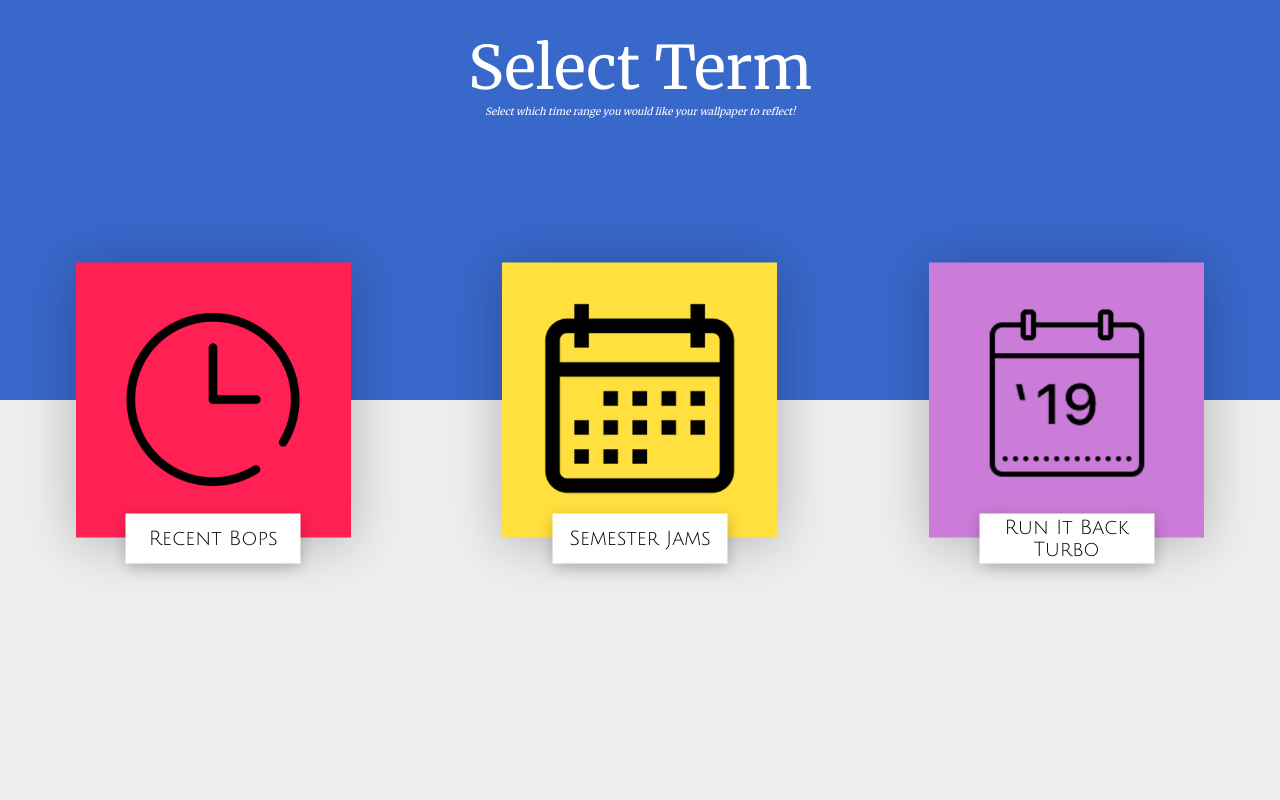
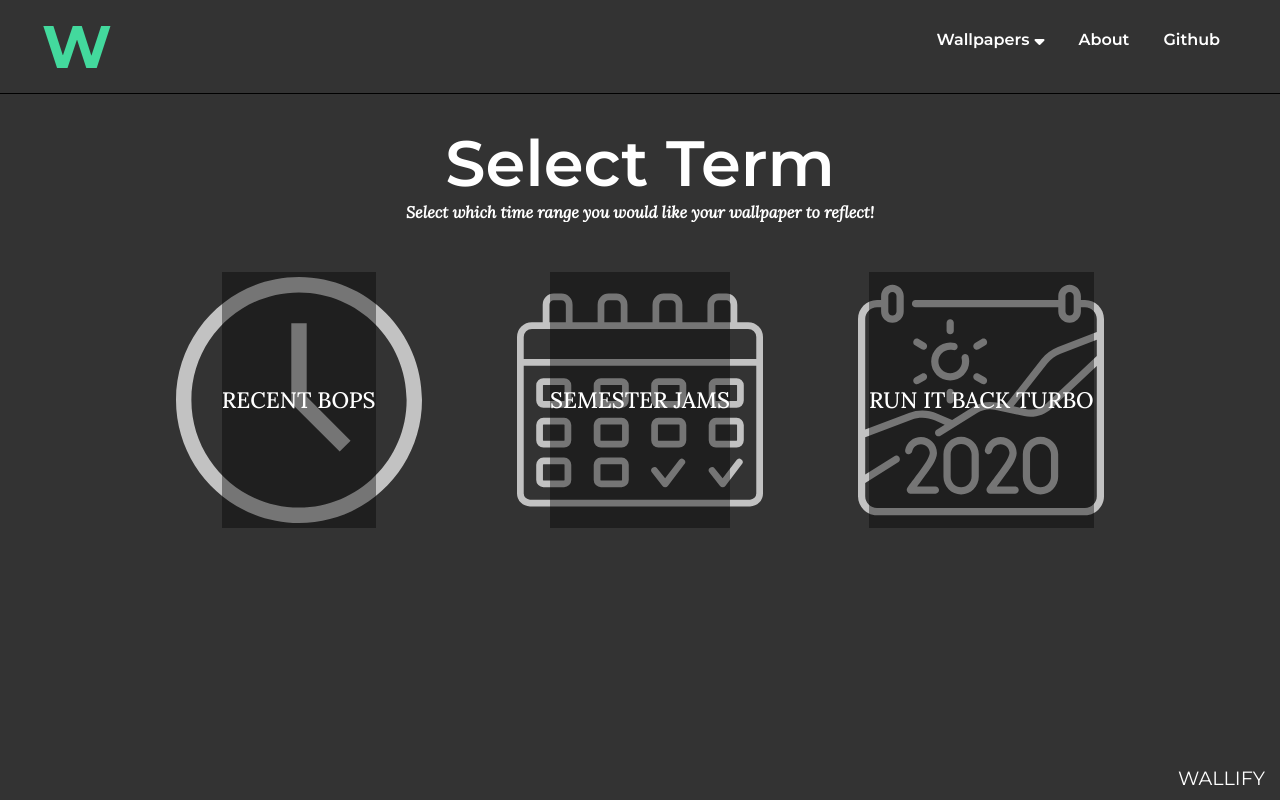
Before and after one commit to sahluwalia17/Wallify, a Flask app: page /choices in a window 1280 px wide. Run offline with Flask 2, Linux system fonts and the light colour scheme; some libraries are stand-ins or nearby versions.

Commit message:
changes for intermediate in

```diff
--- a/application.py
+++ b/application.py
@@ -193,10 +193,13 @@ def spotify(spotifyAPI):
 def intermediate():
     #perform redirects based on the option that the user picks
     if request.method == "POST":
+        print(request.form.getlist('option'))
         if request.form["option"] == "Recent Bops":
             trackinfo = spotify("https://api.spotify.com/v1/me/top/tracks?time_range=short_term&limit=50")
             return redirect(url_for('short',data=trackinfo))
         elif request.form["option"] == "Semester Jams":
+            print("HEREEE")
+
             trackinfo = spotify("https://api.spotify.com/v1/me/top/tracks?time_range=medium_term&limit=50")
             return redirect(url_for('medium',data=trackinfo))
         elif request.form["option"] == "Run It Back Turbo":
--- /dev/null
+++ b/static/styles/intermediate.css
@@ -0,0 +1,386 @@
+:root {
+    --primary-color: #333;
+    --secondary-color: #fff;
+    --third-color: #43D99D;
+    --fourth-color: #000;
+}
+
+* {
+    box-sizing: border-box;
+    margin: 0;
+    padding: 0;
+}
+
+body {
+    background: var(--primary-color);
+    margin: 0;
+    position: relative;
+    min-height: 100vh;
+}
+
+h1 {
+    font-family: 'Montserrat', sans-serif;
+}
+
+a {
+    text-decoration: none;
+}
+
+
+/* a:visited{
+    color:var(--third-color);
+  } */
+
+ul {
+    list-style: none;
+}
+
+.container {
+    margin: auto;
+    overflow: hidden;
+}
+
+
+/* HEADER & HEADER SPACING*/
+
+.header {
+    display: flex;
+    background-color: var(--primary-color);
+    z-index: 100000;
+    border-bottom: 1px solid #000000;
+}
+
+h1 {
+    color: var(--third-color);
+    font-family: 'Montserrat', sans-serif;
+    font-weight: bold;
+    font-size: 60px;
+    padding: 10px 10px;
+    margin: 0;
+    white-space: nowrap;
+}
+
+.header .container {
+    display: grid;
+    grid-template-columns: repeat(7, 1fr);
+}
+
+
+/* name spacing */
+
+.name {
+    justify-self: center;
+}
+
+
+/* navbar spacing */
+
+nav {
+    grid-column-end: 8;
+    white-space: nowrap;
+    display: inline-block;
+}
+
+
+/* NAVBAR */
+
+button {
+    background-color: unset;
+    border: none;
+    cursor: pointer;
+    font-size: unset;
+    box-shadow: none;
+    outline: none;
+}
+
+nav a,
+.link {
+    font-family: 'Montserrat', sans-serif;
+    font-weight: 600;
+    color: var(--secondary-color);
+    display: inline-block;
+}
+
+nav a:hover {
+    color: var(--third-color);
+}
+
+.link:hover {
+    color: var(--third-color);
+}
+
+ul li {
+    display: inline-block;
+}
+
+ul li:last-child {
+    margin-right: 60px;
+}
+
+ul ul li:last-child {
+    margin-right: 0px;
+}
+
+ul li a,
+.link {
+    text-decoration: none;
+    padding: 30px 15px 10px 15px;
+    display: block;
+    color: var(--secondary-color);
+}
+
+ul ul li a,
+.link {
+    text-decoration: none;
+    padding: 10px;
+    display: block;
+}
+
+ul ul {
+    position: absolute;
+    min-width: auto;
+    display: none;
+    box-shadow: 0px 8px 16px 0px rgba(0, 0, 0, 0.2);
+}
+
+ul ul li {
+    display: block;
+}
+
+ul li:hover ul {
+    display: block;
+}
+
+ul li i {
+    float: right;
+    padding-left: 5px;
+}
+
+nav div {
+    color: var(--secondary-color);
+    font-size: 24px;
+    cursor: pointer;
+    display: none;
+}
+
+@media(max-width: 768px) {
+    .header .container {
+        align-items: center;
+    }
+    nav div {
+        display: grid;
+        position: relative;
+        grid-column-end: 8;
+        justify-content: center;
+        color: var(--secondary-color);
+    }
+    nav div .close {
+        display: none;
+    }
+    nav div:hover {
+        color: var(--third-color);
+    }
+    ul {
+        display: none;
+        position: static;
+    }
+    ul li {
+        display: block;
+    }
+    ul li i {
+        padding: 0px;
+    }
+    ul li a,
+    .link {
+        padding: 5px;
+    }
+    ul ul li a,
+    .link {
+        text-transform: none;
+        text-decoration: none;
+        justify-content: center;
+        justify-self: center;
+        padding: 5px 0px 0px 25px;
+        display: block;
+    }
+    ul ul {
+        position: static;
+        box-shadow: none;
+    }
+}
+
+
+/* PAGE HEADERS */
+
+.base .container {
+    width: 80%;
+    margin-top: 30px;
+}
+
+h2 {
+    color: var(--secondary-color);
+    font-family: 'Montserrat', sans-serif;
+    font-weight: 600;
+    font-size: 80px;
+    font-size: 5vw;
+    text-align: center;
+}
+
+h3 {
+    color: var(--secondary-color);
+    font-family: 'Lora', serif;
+    font-style: italic;
+    font-size: 15px;
+    font-size: 1.25vw;
+    text-align: center;
+}
+
+
+/* BUTTONS TO WALLPAPERS */
+
+.buttons .container {
+    width: 80%;
+    display: grid;
+    grid-template-columns: repeat(3, 1fr);
+    margin-top: 50px;
+}
+
+.button {
+    background-color: var(--primary-color);
+    width: 80%;
+    height: 20vw;
+    justify-self: center;
+    border: none;
+    outline: none;
+}
+
+.image {
+    width: 100%;
+    height: 100%;
+    background-size: 90%;
+    background-repeat: no-repeat;
+    background-position: 50%;
+    z-index: 999;
+}
+
+.overlay {
+    background-color: rgba(0, 0, 0, 0.4);
+    height: 20vw;
+    justify-self: center;
+}
+
+.overlay:hover {
+    background-color: var(--third-color);
+    transition: 0.25s;
+}
+
+h4 {
+    text-transform: uppercase;
+    font-family: 'Lora', serif;
+    font-weight: 500;
+    font-size: 30px;
+    font-size: 1.75vw;
+    color: var(--secondary-color);
+    line-height: 20vw;
+}
+
+.short-term {
+    background-image: url(../clock.svg);
+}
+
+.medium-term {
+    background-image: url(../calendar.svg);
+}
+
+.long-term {
+    background-image: url(../2020.svg);
+}
+
+
+/* FOOTER */
+
+.footer .container {
+    display: flex;
+    justify-content: flex-end;
+    position: absolute;
+    bottom: 10px;
+    right: 15px;
+    width: 100%;
+}
+
+h5 {
+    text-transform: uppercase;
+    color: var(--secondary-color);
+    font-family: 'Montserrat', sans-serif;
+    font-weight: normal;
+    font-size: 20px;
+    font-size: 1.5vw;
+}
+
+
+/* MEDIA QUERIES */
+
+@media screen and (max-width:700px) {
+    h2 {
+        font-size: 50px;
+        font-size: 10vw;
+    }
+    h3 {
+        font-size: 10px;
+        font-size: 2.5vw;
+    }
+    .buttons .container {
+        width: 70%;
+        display: grid;
+        grid-template-columns: none;
+        grid-template-rows: repeat(3, 1fr);
+    }
+    .button {
+        padding-top: 10px;
+        width: 50%;
+        height: 30vw;
+    }
+    .overlay {
+        height: 30vw;
+    }
+    .image {
+        background-size: 80%;
+    }
+    h4 {
+        line-height: 30vw;
+        font-size: 17px;
+        font-size: 2.5vw;
+    }
+    .footer .container {
+        padding-top: 10px;
+        bottom: auto;
+    }
+    h5 {
+        font-size: 15px;
+    }
+}
+
+@media(max-width:600px) {
+    h1 {
+        font-size: 40px;
+    }
+    .button {
+        margin-top: 20px;
+        width: 70%;
+        height: 45vw;
+    }
+    .buttons .container {
+        margin-top: 10px;
+    }
+    .overlay {
+        height: 45vw;
+    }
+    h4 {
+        line-height: 45vw;
+        font-size: 15px;
+    }
+    .footer .container {
+        padding-top: 30px;
+        bottom: auto;
+    }
+}
--- a/templates/intermediate.html
+++ b/templates/intermediate.html
@@ -2,8 +2,10 @@
 <html>
 
 <head>
-  <link href="https://fonts.googleapis.com/css?family=Merriweather&display=swap" rel="stylesheet">
-  <link href="https://fonts.googleapis.com/css?family=Julius+Sans+One&display=swap" rel="stylesheet">
+  <link rel= "stylesheet" type= "text/css" href= "{{ url_for('static',filename='styles/intermediate.css') }}">
+  <link href="https://fonts.googleapis.com/css2?family=Montserrat:wght@400;600;700&display=swap" rel="stylesheet">
+  <link href="https://fonts.googleapis.com/css2?family=Lora:ital,wght@0,500;1,400&display=swap" rel="stylesheet">  <meta name="viewport" content="width=device-width, initial-scale=1">
+  <script src="https://kit.fontawesome.com/f74dc3ff01.js" crossorigin="anonymous"></script>
   <meta http-equiv="cache-control" content="max-age=0" />
   <meta http-equiv="cache-control" content="no-cache" />
   <meta http-equiv="expires" content="0" />
@@ -15,140 +17,170 @@
 
 <body>
 
+  <script type="text/javascript">
+    // function responsiveNav(){
+    //   var x = document.getElementById("navbar");
+    //   if(x.className == "navbar"){
+    //     x.className += "responsive";
+    //   } else {
+    //     x.className = "navbar";
+    //   }
+    // }
+
+    $("nav div").click(function() {
+      console.log("HEREEE");
+      $("ul").slideToggle();
+      $("ul ul").css("display", "none");
+    });
+  </script>
+
+  <div class="header">
+    <div class="container">
+      <div class="name">
+        <a href="/"><h1>W</h1></a>
+      </div>
+
+      <!-- <div class="navbar" id="navbar"> -->
+          <!-- <ul> -->
+            <!-- <li><a href="">Wallpapers</a></li> -->
+            <!-- <div class="dropdown">
+              <li><a href="">Wallpapers</a></li>
+              <form action="/choices" method="POST">
+                <div class="dropdown-content">
+                    <button class="dropbtn" name="option" value="Recent Bops">
+                        <p>Short Term</p>
+                    </button>
+                    <button class="dropbtn" name="option" value="Semester Jams">
+                      <p>Medium Term</p>
+                  </button>
+                    <button class="dropbtn" name="option" value="Run It Back Turbo">
+                        <p>Long Term</p>
+                    </button>
+                </div>
+            </form>
+            </div>
+            <li><a href="">About</a></li>
+            <li><a href="https://github.com/sahluwalia17/Wallify">Github</a></li>
+
+            <li><a href="#" class="menu" onclick="responsiveNav()">
+                <i class="fas fa-bars bars"></i>
+                <i class="fas fa-times close"></i>
+            </a></li>
+          </ul>
+      </div> -->
+
+      <nav>
+        <div>
+          <i class="fa fa-bars bars"></i>
+          <i class="fa fa-times close"></i>
+
+        </div>
+        <ul>
+          <li><a href="#">Wallpapers <i class="fa fa-sort-desc"></i></a>
+            <ul>
+              <form id="choices" action="/choices" method="POST">
+                <!-- <div name="option" value="Recent Bops"> -->
+                  <!-- <li><a href="#">Short Term</a></li> -->
+                  <!-- <input type="button" name="option" id="name" value="hi" onclick="choices.submit();"> -->
+                  <!-- <li input="button" name="option" value="Recent Bops" onclick="choices.submit();">Short Term</li> -->
+                <!-- </div> -->
+                <li>
+                  <button class="link" name="option" value="Recent Bops">Recent Bops</button>
+                </li>
+                <li>
+                  <button class="link" name="option" value="Semester Jams">Semester Jams</button>
+                </li>
+                <li>
+                  <button class="link" name="option" value="Run It Back Turbo">Run It Back Turbo</button>
+                </li>
+              </form>
+            </ul>
+        </li>
+          <li><a href="#">About</a></li>
+          <li><a href="https://github.com/sahluwalia17/Wallify">Github</a></li>
+        </ul>
+      </nav>
+
+      <script type="text/javascript">
+        // function responsiveNav(){
+        //   var x = document.getElementById("navbar");
+        //   if(x.className == "navbar"){
+        //     x.className += "responsive";
+        //   } else {
+        //     x.className = "navbar";
+        //   }
+        // }
+        var count = 0;
+
+        $("nav div").click(function() {
+          count = count +1;
+          if(count%2!=0){
+            $("nav div .bars").css("display","none");
+            $("nav div .close").css("display", "grid");
+          } else {
+            $("nav div .close").css("display","none");
+            $("nav div .bars").css("display", "grid");
+          }
+          $("ul").slideToggle();
+          $("ul ul").css("display", "none");
+        });
+
+        $("ul li").click(function(){
+          // $("ul ul").slideUp();
+          $(this).find('ul').slideToggle();
+        });
+
+        $(window).resize(function(){
+          if($(window).width() > 768) {
+            $("ul").removeAttr('style');
+          }
+        });
+      </script>
+
+    </div>
+  </div>
+
   <div class="base">
-    <h1> Select Term </h1>
-    <h2> Select which time range you would like your wallpaper to reflect! </h2>
+    <div class="container">
+      <h2> Select Term </h2>
+      <h3> Select which time range you would like your wallpaper to reflect! </h3>
+    </div>
   </div>
-  <form action="/choices" method="POST">
-    <div class="boxContainer">
-      <button class="short-term" name="option" value="Recent Bops">
-        <div class="name">
-          <h3>Recent Bops</h3>
+
+<form action="/choices" method="POST">
+  <div class="buttons">
+    <div class="container">
+      <button class="button" name="option" value="Recent Bops">
+        <div class="image short-term">
+          <div class="overlay">
+            <h4>Recent Bops</h4>
+          </div>
         </div>
       </button>
-      <button class="medium-term" name="option" value="Semester Jams">
-        <div class="name">
-          <h3>Semester Jams</h3>
+      <button class="button" name="option" value="Semester Jams">
+        <div class="image medium-term">
+          <div class="overlay">
+            <h4>Semester Jams</h4>
+          </div>
         </div>
       </button>
-      <button class="long-term" name="option" value="Run It Back Turbo">
-        <div class="name">
-          <h3>Run It Back Turbo</h3>
+      <button class="button" ame="option" value="Run It Back Turbo">
+        <div class="image long-term">
+          <div class="overlay">
+            <h4>Run It Back Turbo</h4>
+          </div>
         </div>
       </button>
     </div>
-  </form>
+  </div>
+</form>
 
+<footer class="footer icons">
+  <div class = "container">
+    <h5> Wallify </h5>
+  </div>
+</footer>
 
 </body>
-<style>
-  body {
-    margin: 0;
-    background-color: #EFEEEE;
-  }
-
-  .base {
-    background-color: #3968CB;
-    position: fixed;
-    width: 100%;
-    height: 50%;
-    z-index: -99;
-  }
-
-  h1 {
-    color: white;
-    font-family: 'Merriweather', serif;
-    font-weight: normal;
-    font-size: 60px;
-    text-align: center;
-    margin-top: 30px;
-    margin-bottom: 0;
-    padding: 0;
-  }
-
-  h2 {
-    color: white;
-    font-family: 'Merriweather', serif;
-    font-weight: normal;
-    text-align: center;
-    font-style: italic;
-    font-size: 10px;
-    margin: 0;
-    padding: 0;
-  }
-
-  .boxContainer {
-    display: flex;
-    justify-content: space-around;
-    z-index: 10;
-    position: absolute;
-    top: 50%;
-    transform: translateY(-50%);
-    left: 0;
-    right: 0;
-  }
-
-  .boxContainer>button {
-    width: 275px;
-    height: 275px;
-    box-shadow: 0px 4px 50px rgba(0, 0, 0, 0.25);
-    transition: transform .2s;
-    margin: 0 auto;
-    border: none;
-    cursor: pointer;
-    outline: none;
-    /* position: relative;; */
-  }
-
-  .boxContainer>button:hover {
-    -ms-transform: scale(1.2);
-    -webkit-transform: scale(1.2);
-    transform: scale(1.2);
-  }
-
-  .short-term {
-    background-color: #FF2153;
-    background-image: url("../static/clock.png");
-    background-repeat: no-repeat;
-    background-position: 50%;
-    background-size: 75%;
-  }
-
-  .name {
-    background-color: white;
-    height: 50px;
-    width: 175px;
-    margin-left: 50%;
-    margin-top: 250px;
-    transform: translateX(-50%);
-    box-shadow: 0px 4px 15px rgba(0, 0, 0, 0.25);
-    font-family: 'Julius Sans One', sans-serif;
-  }
-
-  h3 {
-    font-weight: normal;
-    font-size: 20px;
-    text-align: center;
-    position: relative;
-    top: 50%;
-    transform: translateY(-50%);
-  }
-
-  .medium-term {
-    background-color: #FFE03F;
-    background-image: url("../static/calendar.png");
-    background-repeat: no-repeat;
-    background-position: 50%;
-    background-size: 75%;
-  }
-
-  .long-term {
-    background-color: #CA7CD8;
-    background-image: url("../static/2019.png");
-    background-repeat: no-repeat;
-    background-position: 50%;
-    background-size: 75%;
-  }
-</style>
 
 </html>
```
Also changed, not shown: static/styles/style.css (+14 -13 lines), static/2020.svg (added), static/calendar.svg (added), static/clock.svg (added), 1 other file.
